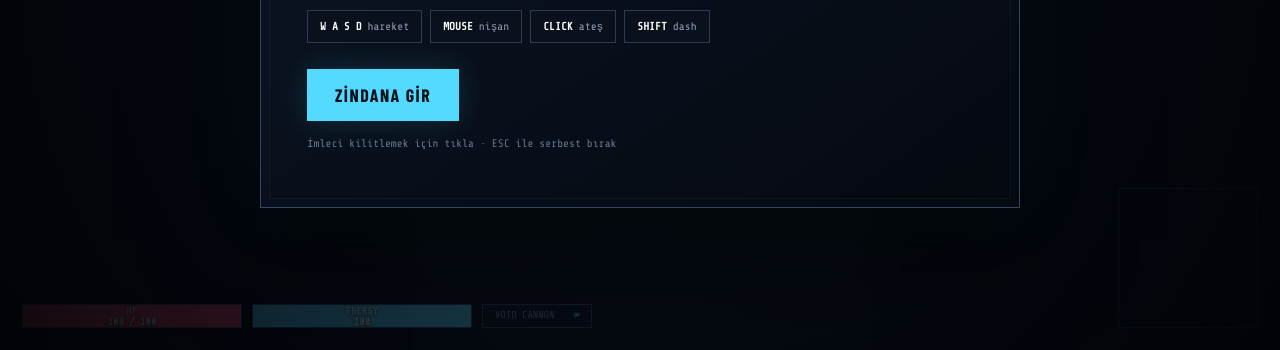
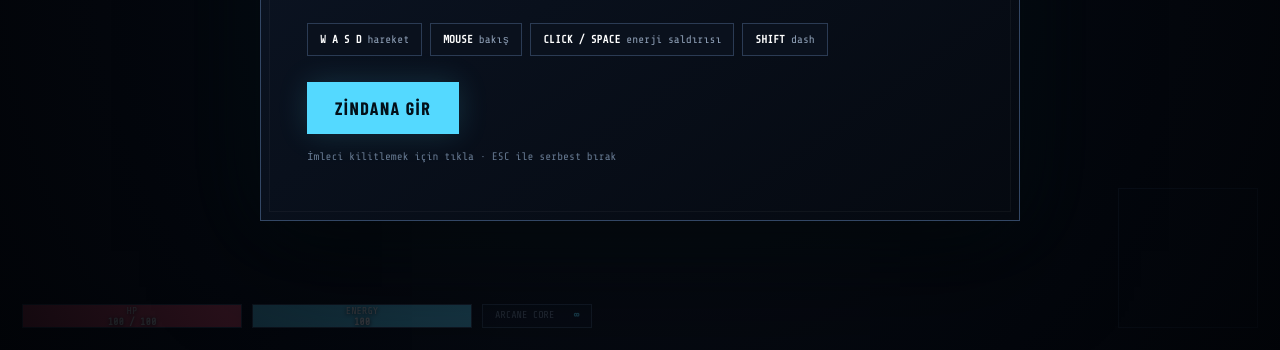
Before and after one commit to vitae0/funtest, a website: page index.html in a window 1280 px wide. Shown: the part 450-800 px from the top of the page. Drawn offline with nearby package versions, Linux system fonts and the light colour scheme; a web font is replaced by a local one.

Commit message:
Bust game script cache

```diff
--- a/index.html
+++ b/index.html
@@ -19,7 +19,7 @@
       <div class="bars">
         <div class="bar hp"><i id="hpFill"></i><span>HP <b id="hpText">100 / 100</b></span></div>
         <div class="bar energy"><i id="energyFill"></i><span>ENERGY <b id="energyText">100</b></span></div>
-        <div class="weapon">VOID CANNON <b id="ammo">∞</b></div>
+        <div class="weapon">ARCANE CORE <b id="ammo">∞</b></div>
       </div>
       <div id="crosshair"><i></i><i></i><i></i><i></i></div>
       <div id="message"></div>
@@ -29,8 +29,8 @@
       <div class="panel">
         <p class="eyebrow">ORIGINAL 3D ROGUELIKE</p>
         <h1>DUNGEON<br><em>ASCENDANT</em></h1>
-        <p class="lead">Hızlı FPS savaşları, prosedürel zindanlar ve her seviyede daha güçlü bir build.</p>
-        <div class="controls"><span><b>W A S D</b> hareket</span><span><b>MOUSE</b> nişan</span><span><b>CLICK</b> ateş</span><span><b>SHIFT</b> dash</span></div>
+        <p class="lead">Taş duvarlı zindanlar, daha ağır hareket ve kısa menzilli büyü enerjisiyle roguelike savaş.</p>
+        <div class="controls"><span><b>W A S D</b> hareket</span><span><b>MOUSE</b> bakış</span><span><b>CLICK / SPACE</b> enerji saldırısı</span><span><b>SHIFT</b> dash</span></div>
         <button id="startBtn">ZİNDANA GİR</button>
         <p class="hint">İmleci kilitlemek için tıkla · ESC ile serbest bırak</p>
       </div>
@@ -38,6 +38,6 @@
     <section id="levelUp" class="overlay hidden"><div class="panel compact"><p class="eyebrow">LEVEL UP</p><h2>Gücünü seç</h2><div id="upgrades"></div></div></section>
     <section id="death" class="overlay hidden"><div class="panel compact"><p class="eyebrow">RUN ENDED</p><h2>Zindan seni yuttu.</h2><p id="deathStats"></p><button id="restartBtn">YENİ RUN</button></div></section>
   </main>
-  <script src="game.js?v=3"></script>
+  <script src="game.js?v=4"></script>
 </body>
 </html>
```
